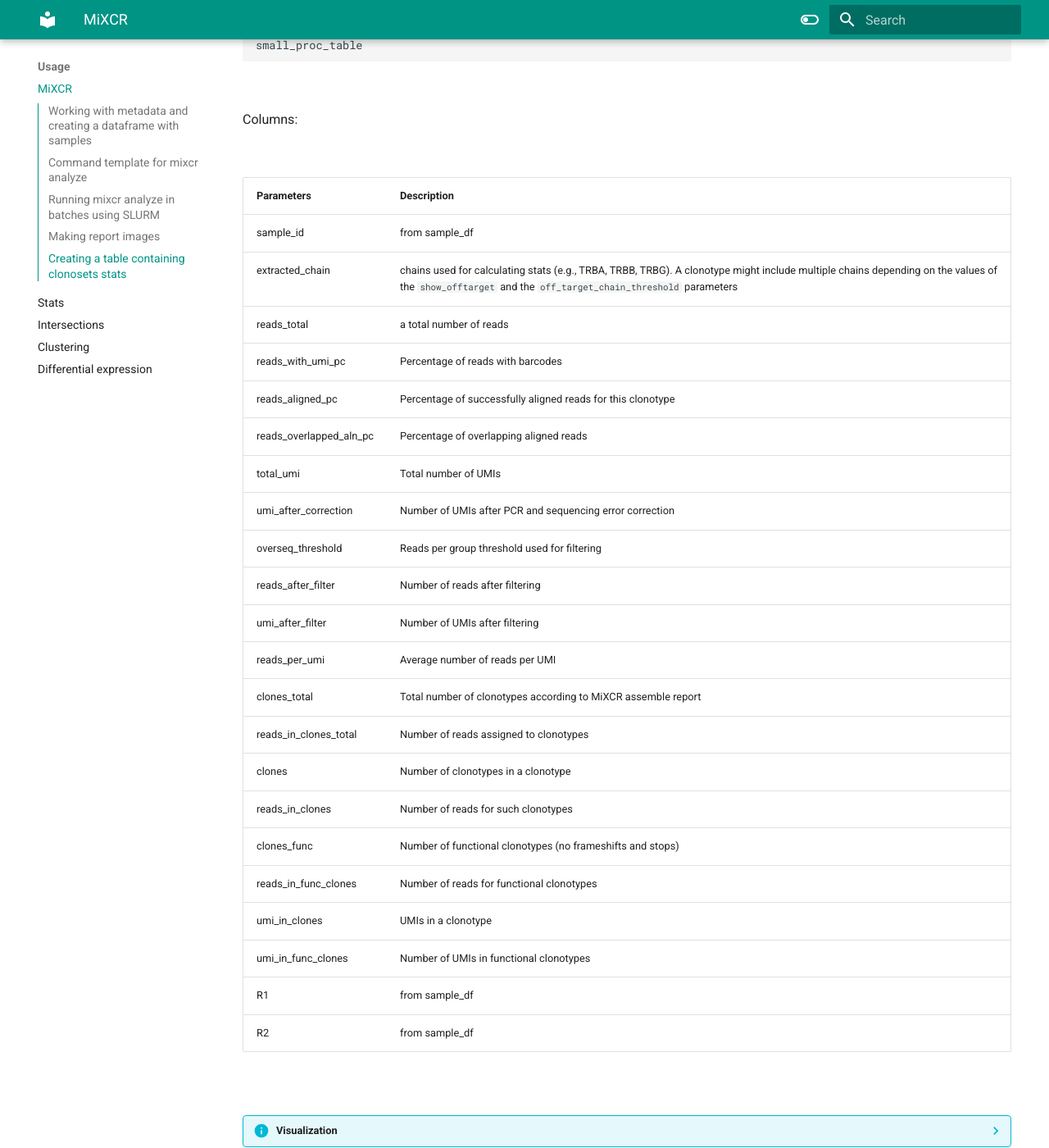
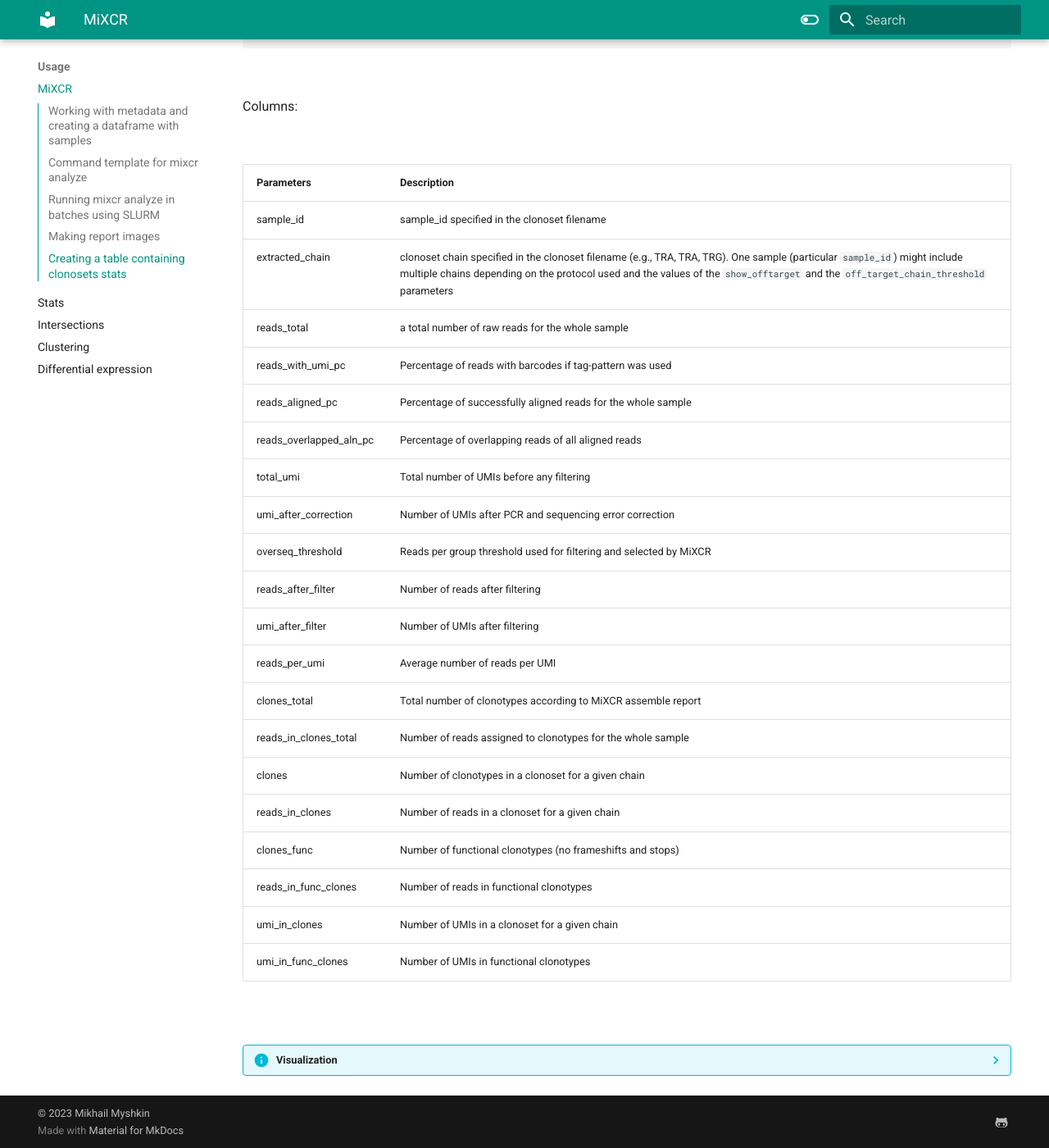
Before and after one commit to mmjmike/repseq, an MkDocs documentation site: the page built from docs/usage_mixcr.md, in a window 1280 px wide and 1400 px high, scrolled down 3311 px. Shown: the whole window at 82% size. Built offline with MkDocs 1.6.1 and Material for MkDocs 9.7.7, drawn with Linux system fonts in a browser that asks for light colours; some of the changed text lies outside the part shown.

Commit message:
some docs updates

````diff
--- a/docs/usage_mixcr.md
+++ b/docs/usage_mixcr.md
@@ -16,7 +16,7 @@
 from repseq import slurm
 from repseq import io as repseqio
 
-sample_df = repseqio.read_yaml_metadata(RAW_DATA_DIR, METADATA_FILENAME)
+sample_df = repseqio.read_yaml_metadata(RAW_DATA_DIR,filename=METADATA_FILENAME)
 metadata = sample_df.prop(columns=['R1', 'R2'])
 output_dir = ...
 path_to_mixcr_binary = ...
@@ -47,7 +47,7 @@
 
 ## Running `mixcr analyze` in batches using SLURM
 
-Run mixcr analyze in batches (Relevant only for servers using <b>SLURM</b>). This function generates a set of commands for each sample by creating a SLURM script for each command and submitting them to the SLURM queue.
+Run mixcr analyze in batches (Relevant only for servers using <b>SLURM</b>). This function generates a set of commands for each sample by creating a SLURM script for each command and submitting them to the SLURM queue. Note that .log files will be saved in ~/temp/SLURM.
 
 <br>
 
@@ -69,25 +69,24 @@
 
 ## Making report images
 
-Make reports (combines mixcr exportQc align, chainUsage and tags) and get report images (both .pdf and .svg for `align` and `chainUsage`, only .pdf for `tags`). To see report images examples, visit the [MiXCR website](https://mixcr.com/mixcr/reference/qc-overview/).
-
-<br>
+Make reports (combines `mixcr exportQc align`, `chainUsage` and `tags`) and get report images (both .pdf and .svg for `align` and `chainUsage`, only .pdf for `tags`). To see report images examples, visit the [MiXCR website](https://mixcr.com/mixcr/reference/qc-overview/).
 
 * align — exports various quality control metrics
 * chainUsage — calculates chain usage across all clonotypes
 * tags — for samples with barcodes, provides barcode coverage statistics for every sample
 
-<br>
-
 To see progress, use `check_slurm_progress` as shown below
-
-<br>
 
 ```py
 mx.mixcr4_reports(output_dir, mixcr_path=path_to_mixcr_binary)
 slurm.check_slurm_progress(os.path.join(output_dir, "mixcr_reports_slurm_batch.log"), loop=True)
 mx.show_report_images(output_dir)
 ```
+
+[alignQc](images/alignQc.svg)
+
+[chainsQc](images/chainsQc.svg)
+
 <br>
 
 ## Creating a table containing clonosets stats
@@ -132,28 +131,27 @@
 
 |Parameters               | Description   |
 |:------------------------|:--------------|
-| sample_id               |from sample_df |
-| extracted_chain         |сhains used for calculating stats (e.g., TRBA, TRBB, TRBG). A clonotype might include multiple chains depending on the values of the `show_offtarget` and the `off_target_chain_threshold` parameters|
-| reads_total             |a total number of reads|
-| reads_with_umi_pc       |Percentage of reads with barcodes|
-| reads_aligned_pc        |Percentage of successfully aligned reads for this clonotype|
-| reads_overlapped_aln_pc |Percentage of overlapping aligned reads|
-| total_umi               |Total number of UMIs|
+| sample_id               |sample_id specified in the clonoset filename|
+| extracted_chain         |clonoset сhain specified in the clonoset filename (e.g., TRA, TRA, TRG). One sample (particular `sample_id`) might include multiple chains depending on the protocol used and the values of the `show_offtarget` and the `off_target_chain_threshold` parameters|
+| reads_total             |a total number of raw reads for the whole sample|
+| reads_with_umi_pc       |Percentage of reads with barcodes if tag-pattern was used|
+| reads_aligned_pc        |Percentage of successfully aligned reads for the whole sample|
+| reads_overlapped_aln_pc |Percentage of overlapping reads of all aligned reads|
+| total_umi               |Total number of UMIs before any filtering|
 | umi_after_correction    |Number of UMIs after PCR and sequencing error correction|
-| overseq_threshold       |Reads per group threshold used for filtering|
+| overseq_threshold       |Reads per group threshold used for filtering and selected by MiXCR|
 | reads_after_filter      |Number of reads after filtering|
 | umi_after_filter        |Number of UMIs after filtering|
 | reads_per_umi           |Average number of reads per UMI|
 | clones_total            |Total number of clonotypes according to MiXCR assemble report|
-| reads_in_clones_total   |Number of reads assigned to clonotypes|
-| clones                  |Number of clonotypes in a clonotype|
-| reads_in_clones         |Number of reads for such clonotypes|
+| reads_in_clones_total   |Number of reads assigned to clonotypes for the whole sample|
+| clones                  |Number of clonotypes in a clonoset for a given chain|
+| reads_in_clones         |Number of reads in a clonoset for a given chain|
 | clones_func             |Number of functional clonotypes (no frameshifts and stops)|
-| reads_in_func_clones    |Number of reads for functional clonotypes|
-| umi_in_clones           |UMIs in a clonotype|
+| reads_in_func_clones    |Number of reads in functional clonotypes|
+| umi_in_clones           |Number of UMIs in a clonoset for a given chain|
 | umi_in_func_clones      |Number of UMIs in functional clonotypes|
-| R1                      |from sample_df |
-| R2                      |from sample_df |
+
 
 <br>
 
````
Also changed, not shown: docs/usage_stats.md (+20 -16 lines), docs/images_docs/alignQc.svg (added), docs/images_docs/chainsQc.svg (added).
